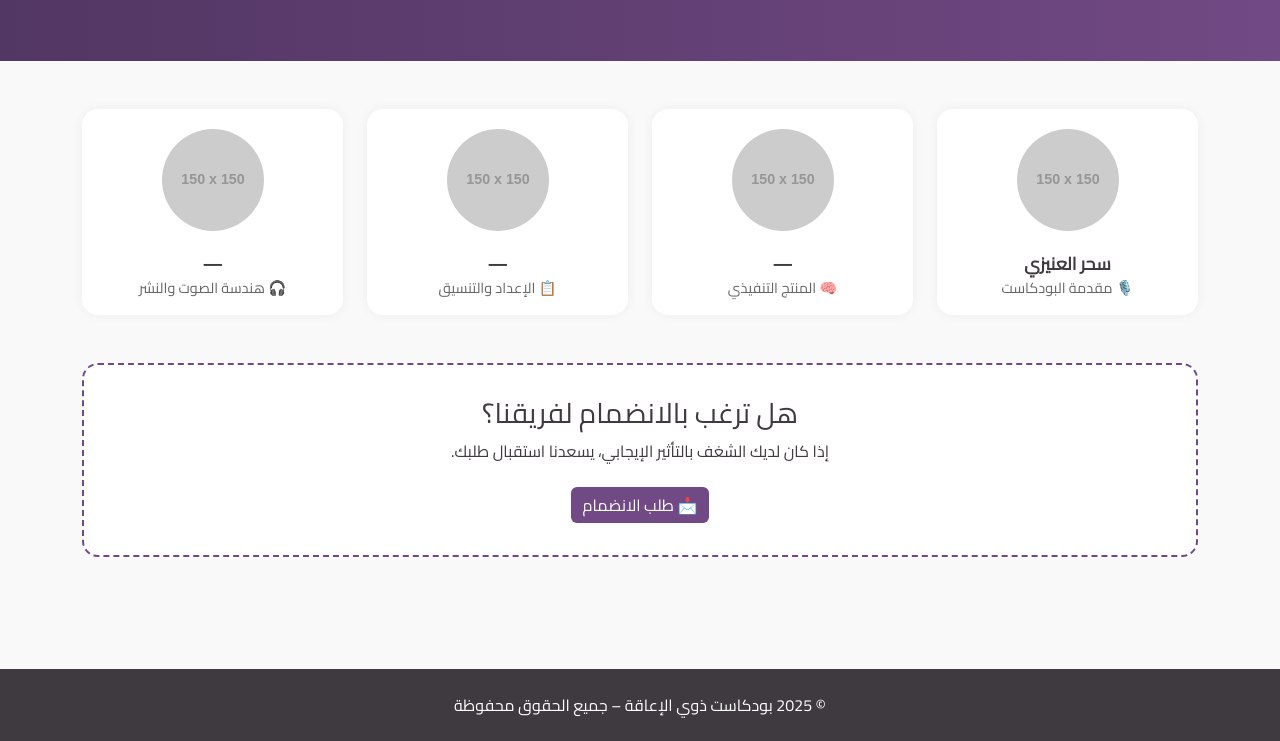
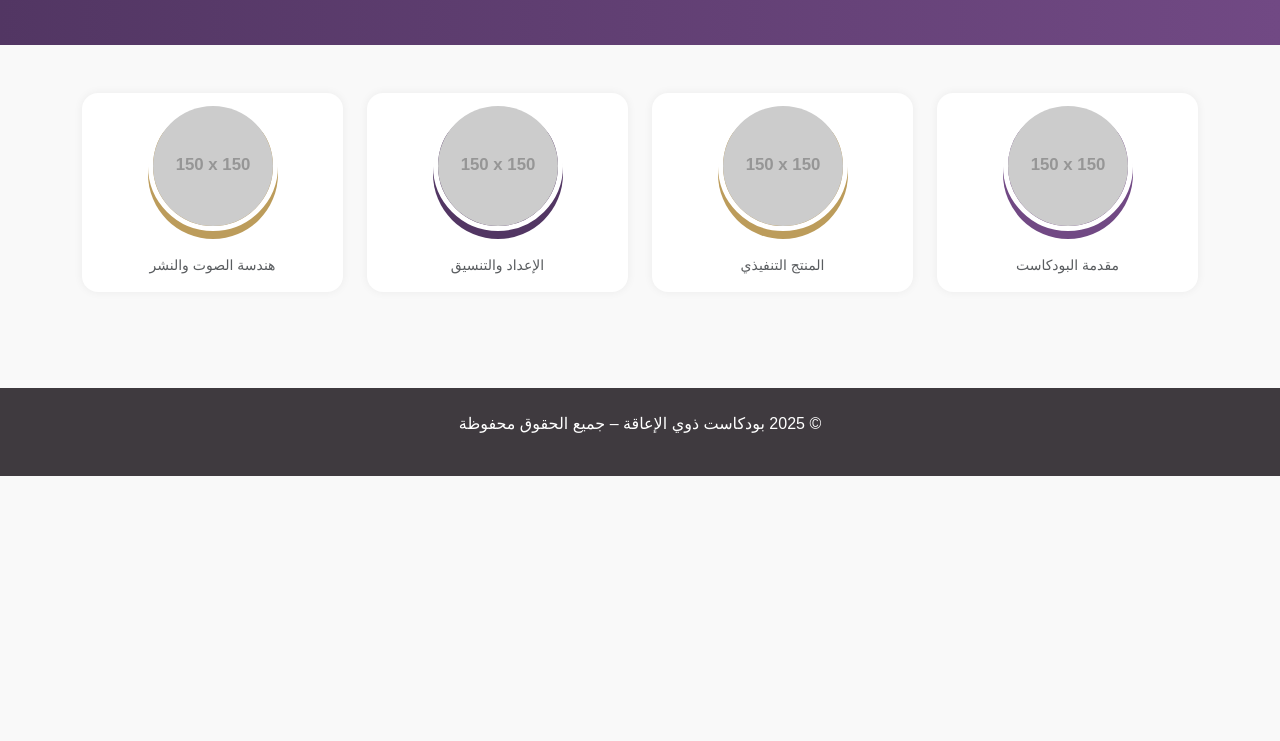
Before and after one commit to hasseef/podcast_pwd, a plain HTML site: page team.html in a window 1280 px wide. Shown: the part 131-872 px from the top of the page. After the commit the page ends 800 px from the top, so only its background shows below. Drawn offline with nearby package versions, Linux system fonts and the light colour scheme; placeholder pictures from the web are drawn by us.

Commit message:
Add files via upload

```diff
--- a/team.html
+++ b/team.html
@@ -1,149 +1,109 @@
 <!DOCTYPE html>
 <html lang="ar" dir="rtl">
 <head>
-  <meta charset="UTF-8" />
+  <meta charset="UTF-8">
   <title>فريق العمل | بودكاست ذوي الإعاقة</title>
-  <meta name="viewport" content="width=device-width, initial-scale=1" />
+  <meta name="viewport" content="width=device-width, initial-scale=1">
   <link href="https://cdn.jsdelivr.net/npm/bootstrap@5.3.2/dist/css/bootstrap.rtl.min.css" rel="stylesheet">
-  <link href="https://fonts.googleapis.com/css2?family=Cairo&display=swap" rel="stylesheet">
   <style>
     body {
       font-family: 'Cairo', sans-serif;
-      background: #f9f9f9;
+      background-color: #f9f9f9;
       color: #3f3a3f;
     }
-    header.hero {
+    header {
       background: linear-gradient(to left, #714984, #523663);
       color: white;
-      padding: 3rem 1rem;
+      padding: 2rem;
       text-align: center;
     }
-    .member-card {
-      background: white;
-      border-radius: 1rem;
+    .team-member {
       padding: 1rem;
       text-align: center;
-      box-shadow: 0 0 12px rgba(0,0,0,0.05);
-      transition: 0.3s;
+      background-color: white;
+      border-radius: 1rem;
+      box-shadow: 0 0 10px rgba(0,0,0,0.06);
     }
-    .member-card:hover {
-      transform: translateY(-5px);
-    }
-    .member-img {
-      width: 110px;
-      height: 110px;
+    .team-member img {
+      width: 130px;
+      height: 130px;
       object-fit: cover;
       border-radius: 50%;
+      border: 5px solid white;
       margin-bottom: 1rem;
-      border: 4px solid #fff;
     }
-    .name {
-      font-weight: bold;
-      font-size: 1.1rem;
+    .circle-bg-1 { background-color: #714984; }
+    .circle-bg-2 { background-color: #bc9c5b; }
+    .circle-bg-3 { background-color: #523663; }
+    .circle-wrapper {
+      width: 130px;
+      height: 130px;
+      border-radius: 50%;
+      display: flex;
+      align-items: center;
+      justify-content: center;
+      margin: 0 auto 1rem;
     }
-    .role {
-      font-size: 0.9rem;
-      color: #666;
-    }
-    .footer {
+    footer {
       background: #3f3a3f;
       color: white;
       text-align: center;
       padding: 1.5rem;
-      margin-top: 4rem;
-    }
-    .join-box {
-      background: #fff;
-      border: 2px dashed #714984;
-      padding: 2rem;
-      border-radius: 1rem;
-      text-align: center;
-    }
-    .btn-primary {
-      background: #714984;
-      border: none;
-    }
-    #joinForm {
-      display: none;
-      text-align: right;
-      margin-top: 2rem;
+      margin-top: 3rem;
     }
   </style>
-  <script>
-    function toggleForm() {
-      var form = document.getElementById("joinForm");
-      form.style.display = form.style.display === "none" ? "block" : "none";
-    }
-  </script>
 </head>
 <body>
 
-<header class="hero">
-  <h1 class="fw-bold text-white">فريق بودكاست ذوي الإعاقة</h1>
-  <p>نحن خلف الميكروفون والكاميرا، نروي قصص التحدي والإلهام</p>
+<header>
+
+  <h1 class="fw-bold mt-3"><span style="color:#ffffff">👥</span> فريق بودكاست ذوي الإعاقة</h1>
+  <p>الفريق المسؤول عن إنتاج وتقديم البودكاست</p>
 </header>
 
 <main class="container py-5">
-  <div class="row g-4">
-    <div class="col-md-3 col-sm-6">
-      <div class="member-card">
-        <img src="https://via.placeholder.com/150" class="member-img">
-        <div class="name">سحر العنيزي</div>
-        <div class="role">🎙️ مقدمة البودكاست</div>
+  <div class="row g-4 text-center">
+    <div class="col-md-3">
+      <div class="team-member">
+        <div class="circle-wrapper circle-bg-1">
+          <img src="https://via.placeholder.com/150" alt="صورة العضو">
+        </div>
+
+        <p class="text-muted small mb-0">مقدمة البودكاست</p>
       </div>
     </div>
-    <div class="col-md-3 col-sm-6">
-      <div class="member-card">
-        <img src="https://via.placeholder.com/150" class="member-img">
-        <div class="name">—</div>
-        <div class="role">🧠 المنتج التنفيذي</div>
+    <div class="col-md-3">
+      <div class="team-member">
+        <div class="circle-wrapper circle-bg-2">
+          <img src="https://via.placeholder.com/150" alt="صورة العضو">
+        </div>
+
+        <p class="text-muted small mb-0">المنتج التنفيذي</p>
       </div>
     </div>
-    <div class="col-md-3 col-sm-6">
-      <div class="member-card">
-        <img src="https://via.placeholder.com/150" class="member-img">
-        <div class="name">—</div>
-        <div class="role">📋 الإعداد والتنسيق</div>
+    <div class="col-md-3">
+      <div class="team-member">
+        <div class="circle-wrapper circle-bg-3">
+          <img src="https://via.placeholder.com/150" alt="صورة العضو">
+        </div>
+
+        <p class="text-muted small mb-0">الإعداد والتنسيق</p>
       </div>
     </div>
-    <div class="col-md-3 col-sm-6">
-      <div class="member-card">
-        <img src="https://via.placeholder.com/150" class="member-img">
-        <div class="name">—</div>
-        <div class="role">🎧 هندسة الصوت والنشر</div>
+    <div class="col-md-3">
+      <div class="team-member">
+        <div class="circle-wrapper circle-bg-2">
+          <img src="https://via.placeholder.com/150" alt="صورة العضو">
+        </div>
+
+        <p class="text-muted small mb-0">هندسة الصوت والنشر</p>
       </div>
     </div>
   </div>
-
-  <div class="mt-5 join-box">
-    <h3>هل ترغب بالانضمام لفريقنا؟</h3>
-    <p>إذا كان لديك الشغف بالتأثير الإيجابي، يسعدنا استقبال طلبك.</p>
-    <button class="btn btn-primary mt-2" onclick="toggleForm()">📩 طلب الانضمام</button>
-
-    <form id="joinForm" class="text-start mt-4" method="POST" action="mailto:podcast_pwd@talbiya.sa" enctype="text/plain">
-      <div class="mb-3">
-        <label class="form-label">الاسم الكامل</label>
-        <input type="text" class="form-control" placeholder="مثال: محمد القحطاني" required>
-      </div>
-      <div class="mb-3">
-        <label class="form-label">التخصص أو المهارة</label>
-        <input type="text" class="form-control" placeholder="مثال: مونتاج، إعداد، نشر...">
-      </div>
-      <div class="mb-3">
-        <label class="form-label">رابط التواصل أو الحساب</label>
-        <input type="url" class="form-control" placeholder="مثال: https://x.com/username">
-      </div>
-      <div class="mb-3">
-        <label class="form-label">رسالة تعريفية</label>
-        <textarea class="form-control" rows="4" placeholder="نبذة عنك ولماذا ترغب بالمشاركة..."></textarea>
-      </div>
-      <button type="submit" class="btn btn-success w-100">إرسال الطلب</button>
-    </form>
-  </div>
 </main>
 
-<footer class="footer">
-  © 2025 بودكاست ذوي الإعاقة – جميع الحقوق محفوظة
+<footer>
+  <p>© 2025 بودكاست ذوي الإعاقة – جميع الحقوق محفوظة</p>
 </footer>
 
 </body>
```
Also changed, not shown: index.html (+0 -2 lines).
